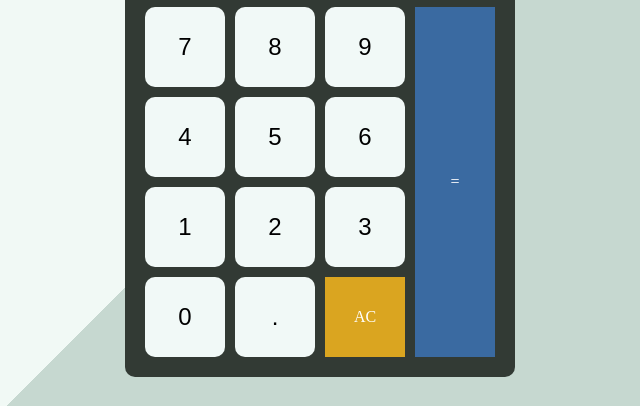
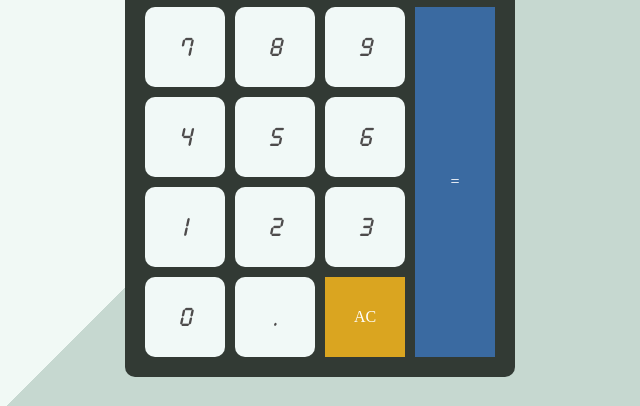
Before and after one commit to redprakash/js-calculator, a plain HTML site: page index.html in a window 1280 px wide. Shown: the part 308-714 px from the top of the page, 320-960 px from the left. Drawn offline with Linux system fonts and the light colour scheme.

Commit message:
changing number fonts

```diff
--- a/index.html
+++ b/index.html
@@ -28,7 +28,6 @@
     <link rel="stylesheet" href="style.css" />
   </head>
   <body>
-    <section>
     <div class="container">
       <div class="display">
         <div class="display__userInput"></div>
@@ -52,7 +51,7 @@
       <div class="clear">AC</div>
       <div class="equal">=</div>
     </div>
-    </section>
+
     <script src="./scripts/scripts.js"></script>
   </body>
 </html>
--- a/index.scss
+++ b/index.scss
@@ -44,8 +44,14 @@ body {
     border: none;
     border-radius: 10px;
     background-color: #f1f9f7;
+
     &:hover {
       background-color: #e2f3ef;
+    }
+    &.num {
+      color: rgb(77, 75, 75);
+      font-family: Calculus;
+      font-size: 30px;
     }
   }
 }
--- a/scripts/scripts.js
+++ b/scripts/scripts.js
@@ -60,6 +60,7 @@ equal.addEventListener('click', () => {
       myOperator,
       userNumberTwo
     );
+
     enableOperators();
   }
 });
--- a/style.css
+++ b/style.css
@@ -41,6 +41,11 @@ body {
 }
 .container button:hover {
   background-color: #e2f3ef;
+}
+.container button.num {
+  color: #4d4b4b;
+  font-family: Calculus;
+  font-size: 30px;
 }
 
 .display {
```
Lines whose indentation alone changed are shown as unchanged.
